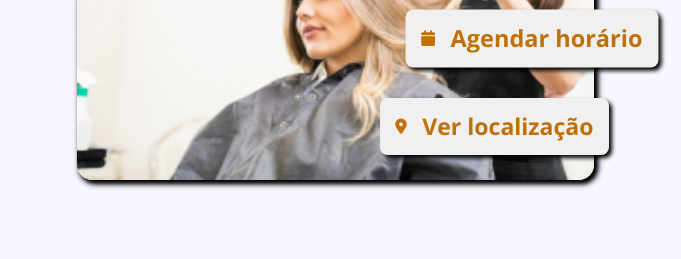
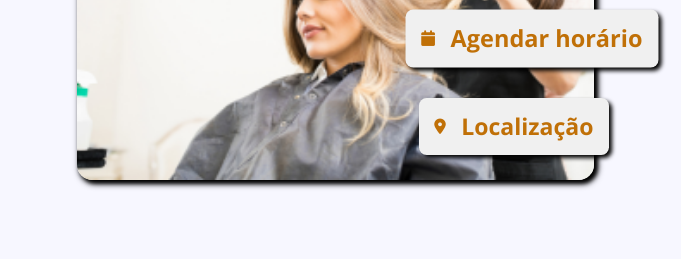
Before and after one commit to quinho-g/cabeleleira, a plain HTML site: page index.html in a window 1280 px wide. Shown: the part 211-470 px from the top of the page, 0-681 px from the left. Drawn offline with nearby package versions, Linux system fonts and the light colour scheme; a web font is replaced by a local one.

Commit message:
Update index.html

```diff
--- a/index.html
+++ b/index.html
@@ -21,7 +21,7 @@
                 </div></a>
                 <div class="tema2">
                     <i class="fa-solid fa-location-dot"></i>
-                    <h3>Ver localização</h3>
+                    <h3>Localização</h3>
                 </div>
             </div>
             <div class="texto-inicio">
@@ -90,4 +90,5 @@
         </footer>
     </body>
    <script src="script.js"></script>
+
 </html>
```
